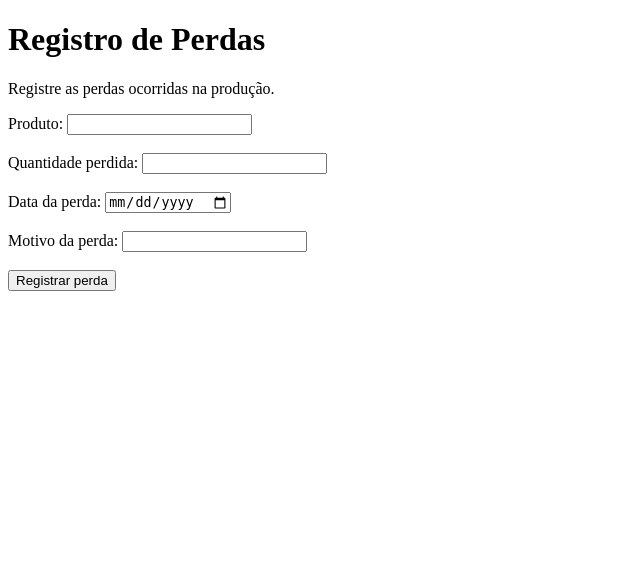
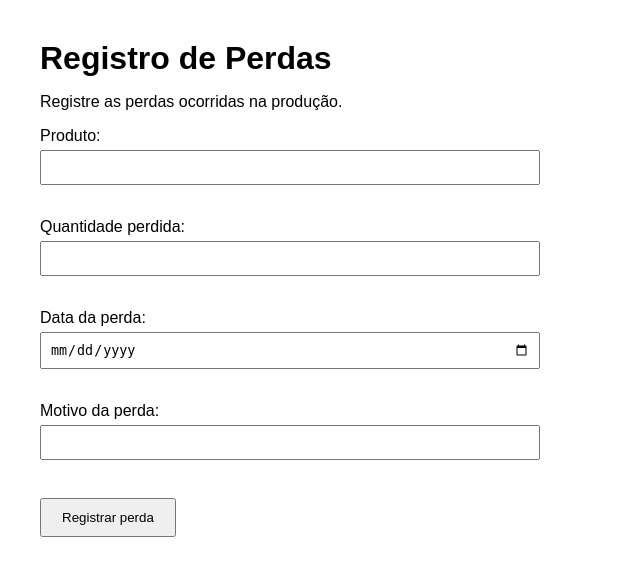
Before and after one commit to gleicielymaia/controle-hortalicaslinda, a Flask app: page / in a window 1280 px wide. Shown: the top 576 px of the page, without its empty margins (0-640 px from the left). Run offline with Flask 3, Linux system fonts and the light colour scheme.

Commit message:
feat: adiciona estilo visual ao registro de perdas

```diff
--- /dev/null
+++ b/static/style.css
@@ -0,0 +1,30 @@
+body {
+    font-family: Arial, sans-serif;
+    margin: 40px;
+}
+
+h1 {
+    margin-bottom: 10px;
+}
+
+form {
+    max-width: 500px;
+}
+
+label {
+    display: block;
+    margin-top: 15px;
+    margin-bottom: 5px;
+}
+
+input {
+    width: 100%;
+    padding: 8px;
+    box-sizing: border-box;
+}
+
+button {
+    margin-top: 20px;
+    padding: 10px 20px;
+    cursor: pointer;
+}
--- a/templates/perdas.html
+++ b/templates/perdas.html
@@ -4,6 +4,7 @@
     <meta charset="UTF-8">
     <meta name="viewport" content="width=device-width, initial-scale=1.0">
     <title>Registro de Perdas</title>
+    <link rel="stylesheet" href="{{ url_for('static', filename='style.css') }}">
 </head>
 
 <body>
```
